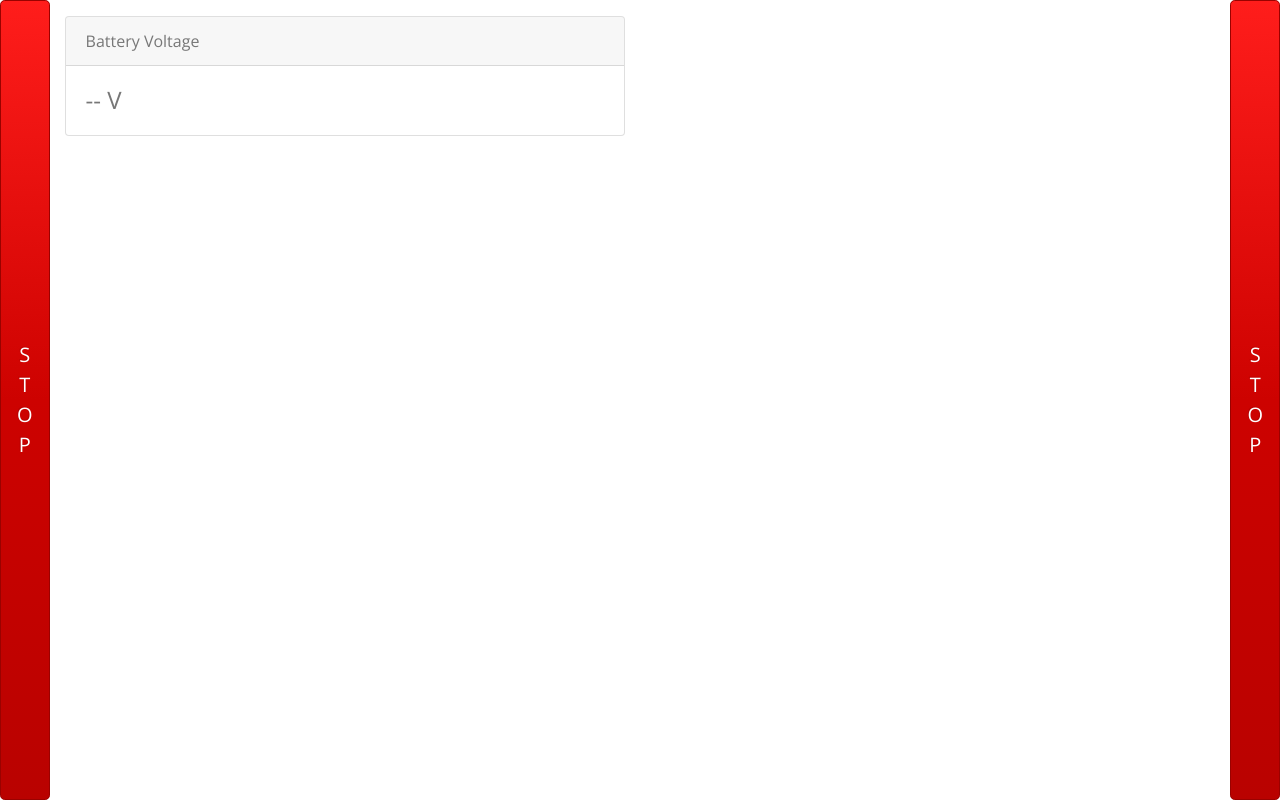
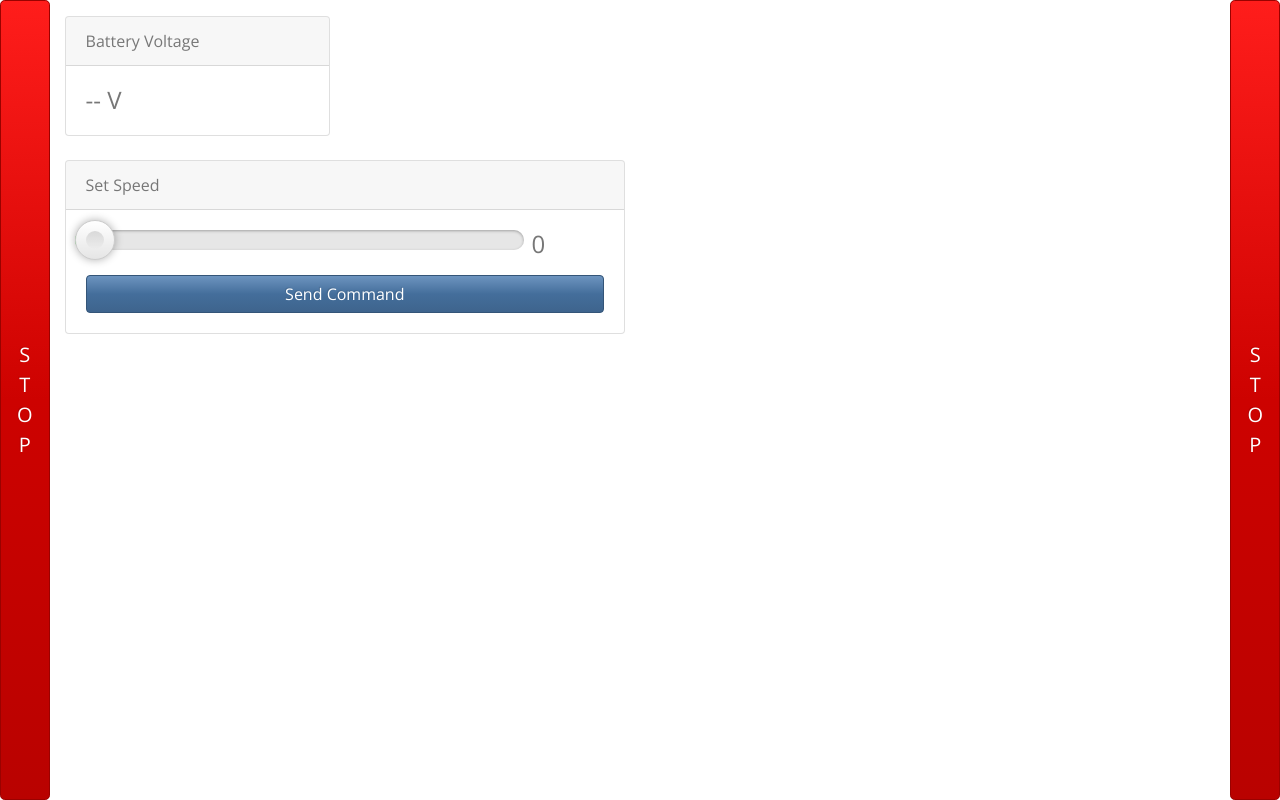
Before and after one commit to rtldrone/OperatorInterface-Old, a plain HTML site: page index.html in a window 1280 px wide. Drawn offline with nearby package versions, Linux system fonts and the light colour scheme.

Commit message:
Added event handlers to buttons

```diff
--- a/index.html
+++ b/index.html
@@ -25,12 +25,12 @@
     <body>
         <div class="d-flex h-100">
             <div class="mr-auto">
-                <button type="button" class="btn btn-lg btn-danger btn-block h-100">S<br>T<br>O<br>P</button>
+                <button type="button" class="btn btn-lg btn-danger btn-block h-100" onclick="sendStop()">S<br>T<br>O<br>P</button>
             </div>
             <div class="container-fluid mt-3">
 
                 <div class="row">
-                    <div class="col-6">
+                    <div class="col-3">
                         <div class="card">
                             <div class="card-header">Battery Voltage</div>
                             <div class="card-body">
@@ -38,86 +38,34 @@
                             </div>
                         </div>
                     </div>
+                </div>
 
-                    <div class="col-6">
+                <div class="row">
+                    <div class="col-6 pt-4">
+                        <div class="card">
+                            <div class="card-header">Set Speed</div>
+                            <div class="card-body">
+                                <div class="row">
+                                    <div class="col-10 px-1">
+                                        <input id="speed_setpoint" type="range" min="0" max="10" value="0" role="input-range">
+                                    </div>
+                                    <div class="col-2 px-1">
+                                        <h4 id="speed_setpoint_readout">0</h4>
+                                    </div>
+                                </div>
+                                <div class="row">
+                                    <div class="col-12 pt-2">
+                                        <button type="button" class="btn btn-primary btn-block" onclick="sendSetpoint(getCurrentSliderValue())">Send Command</button>
+                                    </div>
+                                </div>
+                            </div>
+                        </div>
                     </div>
                 </div>
             </div>
             <div class="ml-auto">
-                <button type="button" class="btn btn-lg btn-danger btn-block h-100">S<br>T<br>O<br>P</button>
+                <button type="button" class="btn btn-lg btn-danger btn-block h-100" onclick="sendStop()">S<br>T<br>O<br>P</button>
             </div>
-        </div>
-
-<!--            &lt;!&ndash;Upper Stop button&ndash;&gt;-->
-<!--            <div class="row">-->
-<!--                <div class="col-12 sticky-top">-->
-<!--                    <button type="button" class="btn btn-lg btn-danger btn-block" onclick="sendStop()">STOP</button>-->
-<!--                </div>-->
-<!--            </div>-->
-
-<!--            &lt;!&ndash;Battery voltage and speed readout&ndash;&gt;-->
-<!--            <div class="row">-->
-<!--                <div class="col-6 pt-4 px-2">-->
-<!--                    <div class="card">-->
-<!--                        <div class="card-header">Voltage</div>-->
-<!--                        <div class="card-body">-->
-<!--                            <h4 class="card-text text-success">12.0 V</h4>-->
-<!--                        </div>-->
-<!--                    </div>-->
-<!--                </div>-->
-<!--                <div class="col-6 pt-4 px-2">-->
-<!--                    <div class="card">-->
-<!--                        <div class="card-header">Actual Speed</div>-->
-<!--                        <div class="card-body">-->
-<!--                            <h4 class="card-text">10.00 MPH</h4>-->
-<!--                        </div>-->
-<!--                    </div>-->
-<!--                </div>-->
-<!--            </div>-->
-
-<!--            &lt;!&ndash;Speed selector&ndash;&gt;-->
-<!--            <div class="row">-->
-<!--                <div class="col-12 pt-4 px-2">-->
-<!--                    <div class="card">-->
-<!--                        <div class="card-header">Set Speed Command (MPH)</div>-->
-<!--                        <div class="card-body">-->
-<!--                            <div class="row">-->
-<!--                                <div class="col-10 px-1">-->
-<!--                                    <input id="speed_setpoint" type="range" min="0" max="10" value="0" role="input-range">-->
-<!--                                </div>-->
-<!--                                <div class="col-2 px-1">-->
-<!--                                    <h4 id="speed_setpoint_readout">0</h4>-->
-<!--                                </div>-->
-<!--                            </div>-->
-<!--                            <div class="row">-->
-<!--                                <div class="col-12 pt-2">-->
-<!--                                    <button type="button" class="btn btn-primary btn-block" onclick="sendSetpoint(getCurrentSliderValue())">Send Command</button>-->
-<!--                                </div>-->
-<!--                            </div>-->
-<!--                        </div>-->
-<!--                    </div>-->
-<!--                </div>-->
-<!--            </div>-->
-
-<!--            &lt;!&ndash;Fault list&ndash;&gt;-->
-<!--            <div class="row">-->
-<!--                <div class="col-12 pt-4 px-2">-->
-<!--                    <div class="card">-->
-<!--                        <div class="card-header">Faults</div>-->
-<!--                        <div class="card-body" id="faults_container">-->
-<!--                            &lt;!&ndash;<div class="alert alert-danger">Example fault</div>&ndash;&gt;-->
-<!--                            <h4 class="text-success">No faults.</h4>-->
-<!--                        </div>-->
-<!--                    </div>-->
-<!--                </div>-->
-<!--            </div>-->
-
-<!--            &lt;!&ndash;Lower stop button&ndash;&gt;-->
-<!--            <div class="row">-->
-<!--                <div class="col-12 fixed-bottom">-->
-<!--                    <button type="button" class="btn btn-lg btn-danger btn-block" onclick="sendStop()">STOP</button>-->
-<!--                </div>-->
-<!--            </div>-->
         </div>
     </body>
 </html>
--- a/js/comms.js
+++ b/js/comms.js
@@ -1,9 +1,9 @@
 /**
  * Script for handling communications between the operator interface and the vehicle controller.
  */
- const CONTROLLER_URL = "ws://192.168.4.1/ws" //WebSocket address of the controller.  This should be known and constant, since the controller is assigning the addresses.
- const CONNECT_RETRY_INTERVAL_MS = 5000 //Number of milliseconds to wait before trying to reconnect to the controller if communications are lost
- const UPDATE_RATE_MS = 250 //Rate to send update packets to the controller.  Care should be taken to ensure this is less than the controller's timeout value
+ const CONTROLLER_URL = "ws://192.168.4.1/ws"; //WebSocket address of the controller.  This should be known and constant, since the controller is assigning the addresses.
+ const CONNECT_RETRY_INTERVAL_MS = 5000; //Number of milliseconds to wait before trying to reconnect to the controller if communications are lost
+ const UPDATE_RATE_MS = 250; //Rate to send update packets to the controller.  Care should be taken to ensure this is less than the controller's timeout value
 
  var hidden; //Key for the Page Visibility API.  The key depends on what browser is being used, so we need to check that and assign it
              //This is used to access whether or not the user has the page visible on the screen, to determine if we should send updates to the controller
```
